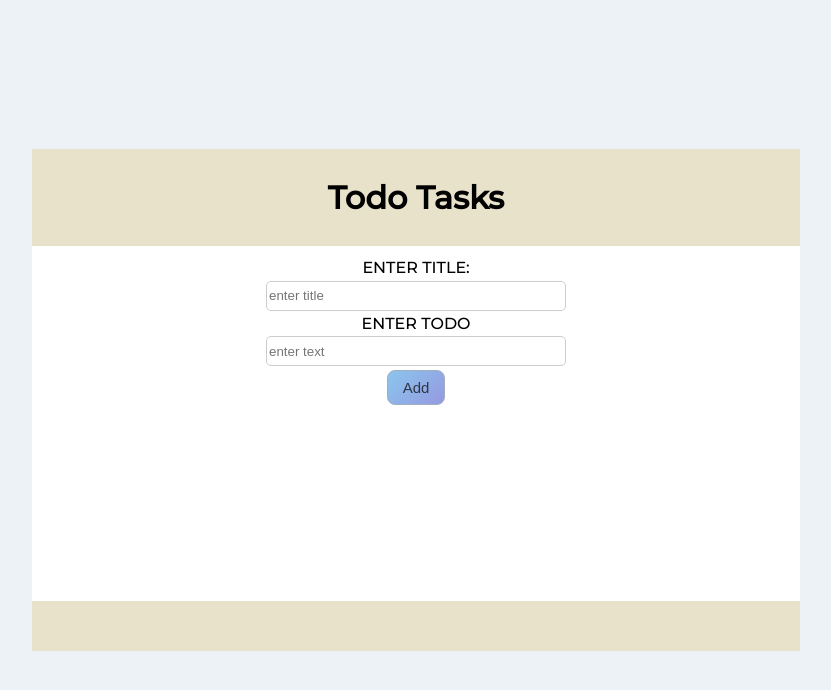
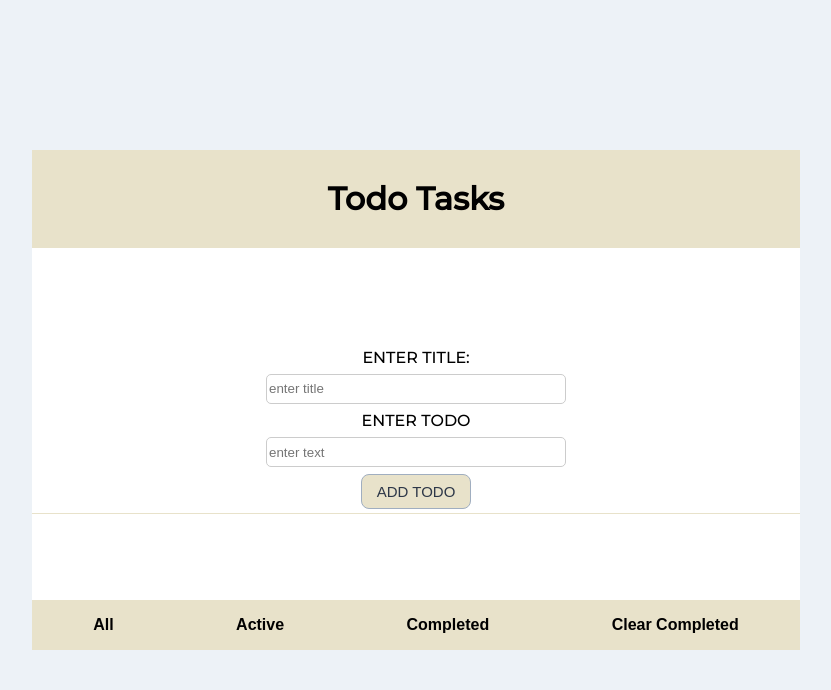
Before and after one commit to Brunopavasovic/todo-react-app, a React (Create React App) app: page / in a window 1280 px wide. Shown: the top 690 px of the page, without its empty margins (224-1055 px from the left). Built offline with nearby package versions, Linux system fonts and the light colour scheme.

Commit message:
finished ui

```diff
--- a/package.json
+++ b/package.json
@@ -7,6 +7,7 @@
     "@testing-library/jest-dom": "^5.16.2",
     "@testing-library/react": "^12.1.3",
     "@testing-library/user-event": "^13.5.0",
+    "axios": "^0.26.0",
     "react": "^17.0.2",
     "react-dom": "^17.0.2",
     "react-scripts": "5.0.0",
--- a/src/App.js
+++ b/src/App.js
@@ -2,10 +2,19 @@ import { Container } from "./components/Container";
 import { Button } from "./components/Button";
 import { styled } from "./stitches.config";
 import "./styles/App.css";
+import { useState } from "react";
+import { RenderTask } from "./components/RenderTask";
 
 //https://khush-react-todo.netlify.app/
 
 export default function App() {
+  const [userInput, setUserInput] = useState("");
+  const [todos, setTodos] = useState("");
+
+  const handleInput = (e) => {
+    setUserInput(e.target.value);
+  };
+
   return (
     <PageWrapper>
       <TasksContainer>
@@ -17,9 +26,15 @@ export default function App() {
           <Inputs type="text" placeholder="enter title"></Inputs>
           <label>ENTER TODO</label>
           <Inputs type="text" placeholder="enter text"></Inputs>
-          <Button size="large">Add</Button>
+          <Button size="large">ADD TODO</Button>
         </InputContainer>
-        <Footer></Footer>
+
+        <Footer>
+          <InfoButton>All</InfoButton>
+          <InfoButton>Active</InfoButton>
+          <InfoButton>Completed</InfoButton>
+          <InfoButton>Clear Completed</InfoButton>
+        </Footer>
       </TasksContainer>
     </PageWrapper>
   );
@@ -27,7 +42,7 @@ export default function App() {
 
 const PageWrapper = styled("div", {
   minHeight: "100vh",
-  width: "100vw",
+  Width: "100vw",
   display: "flex",
   justifyContent: "center",
   alignItems: "center",
@@ -35,21 +50,25 @@ const PageWrapper = styled("div", {
 });
 
 const TasksContainer = styled("div", {
-  width: "100%",
+  width: "200vw",
   maxWidth: "768px",
   minHeight: "500px",
   background: "$white",
+  display: "flex",
+  flexDirection: "column",
+  justifyContent: "space-between",
 });
 
 const InputContainer = styled("div", {
   width: "100%",
   marginTop: "10px",
   maxWidth: "768px",
-  minHeight: "150px",
+  minHeight: "170px",
   display: "flex",
   flexDirection: "column",
   alignItems: "center",
   justifyContent: "space-around",
+  borderBottom: "1px solid #E8E2CA ",
 });
 
 const Inputs = styled("input", {
@@ -65,5 +84,14 @@ const Footer = styled("div", {
   width: "100%",
   height: "50px",
   backgroundColor: "#E8E2CA",
-  marginTop: "195px",
+  display: "flex",
+  justifyContent: "space-around",
+  alignItems: "center",
 });
+
+const InfoButton = styled("button", {
+  border: "none",
+  background: "transparent",
+  fontWeight: "bold",
+  fontSize: "16px",
+});
--- a/src/components/Button.jsx
+++ b/src/components/Button.jsx
@@ -3,12 +3,12 @@ import { styled } from "../stitches.config";
 export const Button = styled("button", {
   border: "1px solid $gray-500",
   color: "$gray-800",
-  backgroundImage: "linear-gradient(135deg, #8BC6EC 0%, #9599E2 100%)",
+  backgroundColor: "#E8E2CA",
   padding: "$2 $3",
   borderRadius: "$lg",
 
   "&:hover": {
-    backgroundImage: "linear-gradient(19deg, #21D4FD 0%, #B721FF 100%)",
+    backgroundColor: "#d69e2e",
   },
 
   variants: {
--- /dev/null
+++ b/src/components/RenderTask.jsx
@@ -0,0 +1,19 @@
+import React from "react";
+import { styled } from "../stitches.config";
+
+export const RenderTask = (todo) => {
+  return (
+    <Dl>
+      <dt>adad{todo.title}</dt>
+      <dd>dadadad{todo.task}</dd>
+    </Dl>
+  );
+};
+
+const Dl = styled("dl", {
+  textAlign: "center",
+  fontSize: "20px",
+  marginTop: "20px",
+  padding: "10px",
+  borderBottom: "1px solid #E8E2CA ",
+});
```
Also changed, not shown: 1 other file (tests, documents, lock files or other folders).
